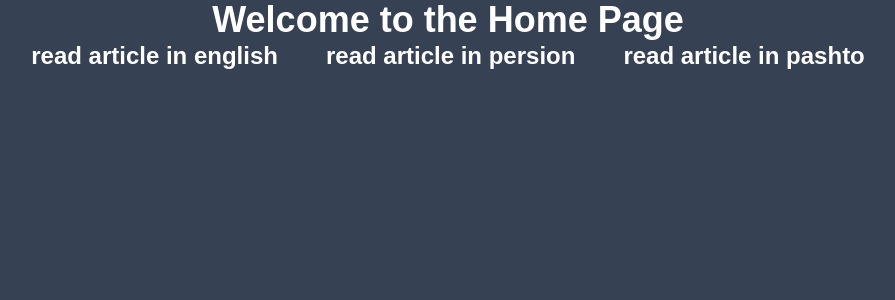
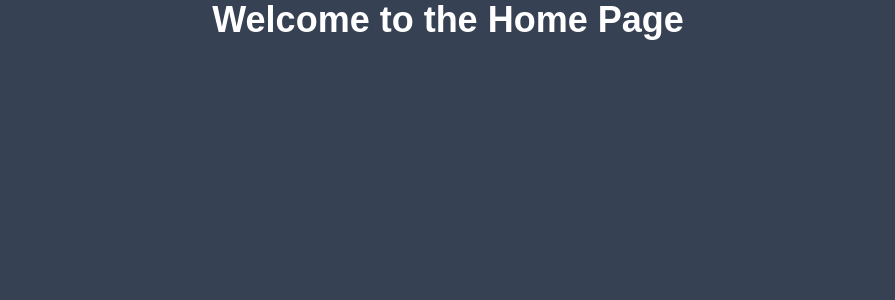
Before and after one commit to mohammadmohammadi785-crypto/next-project-3, a Next.js app: page / in a window 1280 px wide. Shown: the top 300 px of the page, without its empty margins (192-1087 px from the left). Built offline with nearby package versions, Linux system fonts and the light colour scheme.

Commit message:
Changes added

```diff
--- a/src/app/hello/api/route.ts
+++ b/src/app/hello/api/route.ts
@@ -1,3 +1,3 @@
 export default function GET() {
-  return Response;
+  return new Response("hello");
 }
--- a/src/app/page.tsx
+++ b/src/app/page.tsx
@@ -1,6 +1,3 @@
-import Link from "next/link";
-import React from "react";
-
 async function Home() {
   await new Promise((resolve) => setTimeout(resolve, 3000));
   return (
@@ -8,15 +5,7 @@ async function Home() {
       <h1 className="font-bold text-4xl text-center">
         Welcome to the Home Page
       </h1>
-      <Link className="px-6 py-4 font-bold text-2xl" href="/articles/1?lang=en">
-        read article in english
-      </Link>
-      <Link className="px-6 py-4 font-bold text-2xl" href="/articles/1?lang=fa">
-        read article in persion
-      </Link>
-      <Link className="px-6 py-4 font-bold text-2xl" href="/articles/1?lang=pa">
-        read article in pashto
-      </Link>
+
     </div>
   );
 }
```
